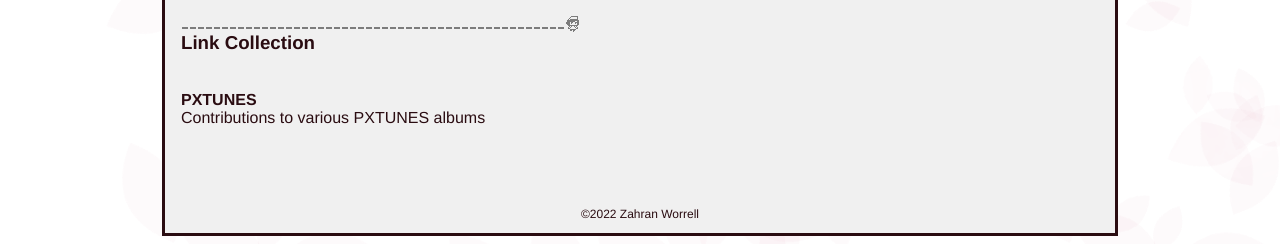
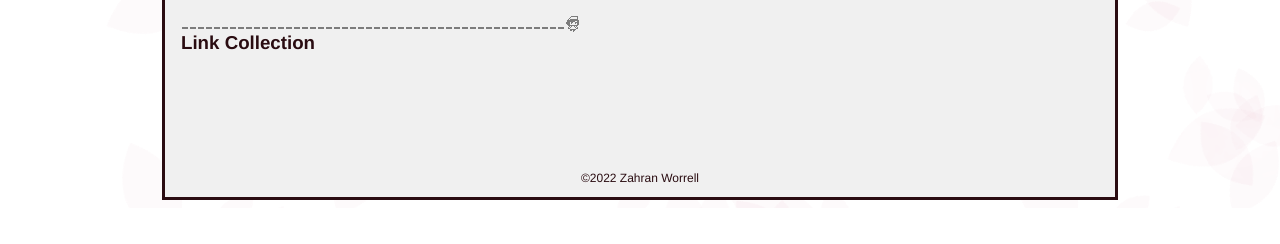
Before and after one commit to BlazeBytes/disc.site, a plain HTML site: page index.html in a window 1280 px wide. Shown: the part 1900-2144 px from the top of the page. After the commit the page ends 2108 px from the top, so only its background shows below. Drawn offline with Linux system fonts and the light colour scheme.

Commit message:
Update index.html

```diff
--- a/index.html
+++ b/index.html
@@ -163,8 +163,6 @@
 			Link Collection
 			</h3>
 			<br>
-			<strong>PXTUNES</strong><br>
-			Contributions to various PXTUNES albums
 		</div>
 	</div>
 		<p style="margin-top:64px; text-align:center; font-size:12;">©2022 Zahran Worrell</p>
```
